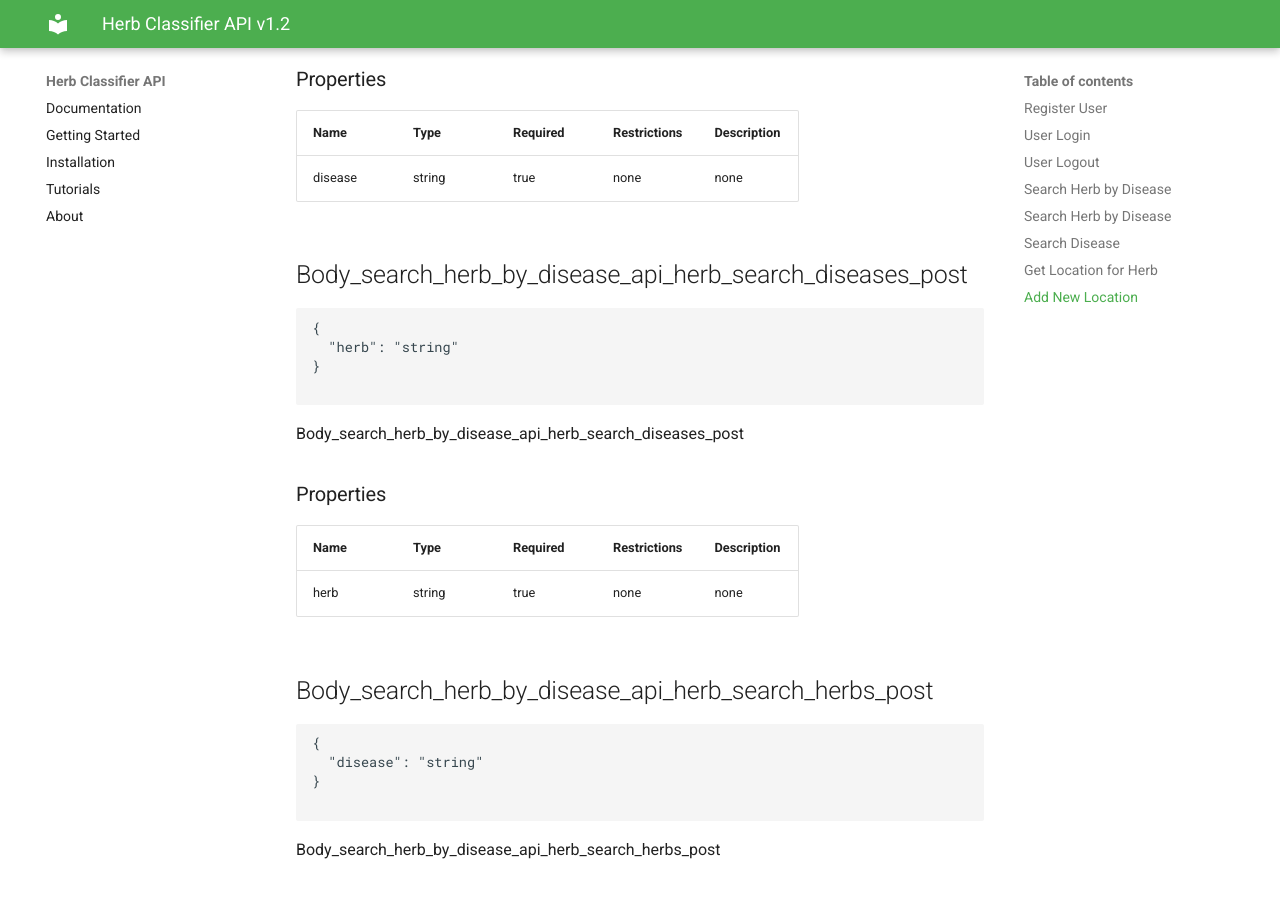
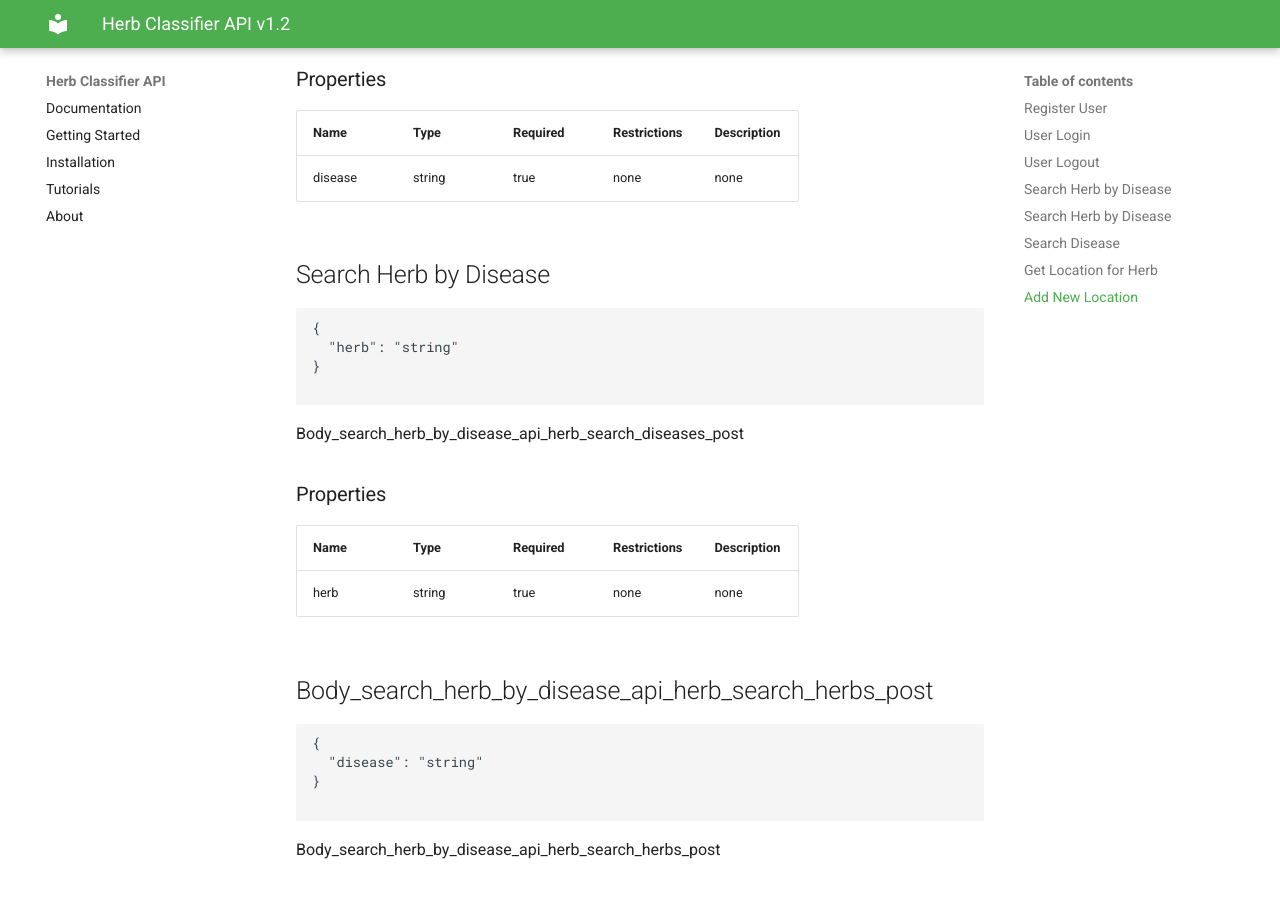
Before and after one commit to dilshankarunarathne/herb-classifier-backend, an MkDocs documentation site: the page built from docs/api_documentation.md, in a window 1280 px wide and 900 px high, scrolled down 37332 px. Built offline with MkDocs 1.6.1 and Material for MkDocs 9.7.7, drawn with Linux system fonts in a browser that asks for light colours.

Commit message:
Update api_documentation.md

```diff
--- a/docs/api_documentation.md
+++ b/docs/api_documentation.md
@@ -1911,7 +1911,7 @@
 |---|---|---|---|---|
 |disease|string|true|none|none|
 
-<h2 id="tocS_Body_search_herb_by_disease_api_herb_search_diseases_post">Body_search_herb_by_disease_api_herb_search_diseases_post</h2>
+<h2 id="tocS_Body_search_herb_by_disease_api_herb_search_diseases_post">Search Herb by Disease</h2>
 <!-- backwards compatibility -->
 <a id="schemabody_search_herb_by_disease_api_herb_search_diseases_post"></a>
 <a id="schema_Body_search_herb_by_disease_api_herb_search_diseases_post"></a>
```
